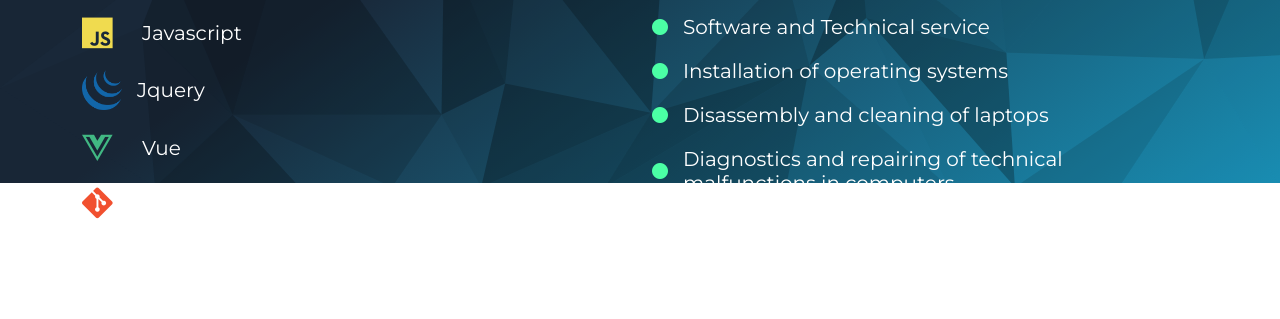
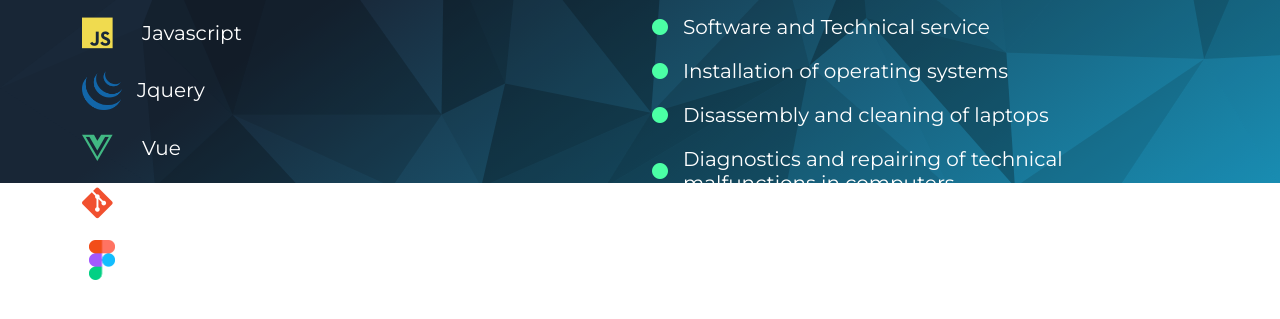
Before and after one commit to muradmuradov987/muradmuradov, a plain HTML site: page resume.html in a window 1280 px wide. Both pictures are taken after a click on the tab "Skills". Shown: the part 617-936 px from the top of the page. Before the commit the page ends 887 px from the top, so only its background shows below. Drawn offline with Linux system fonts and the light colour scheme.

Commit message:
'add-new-skill'

```diff
--- a/assets/sass/_resume.scss
+++ b/assets/sass/_resume.scss
@@ -151,6 +151,7 @@
                 img{
                     width: 40px;
                     height: 40px;
+                    object-fit: contain;
                 }
                 .fa-html5 {
                     color: #e34c26;
--- a/resume.html
+++ b/resume.html
@@ -223,6 +223,10 @@
                                     <i class="fa-brands fa-git-alt"></i>
                                     <h5>Git</h5>
                                 </div>
+                                <div class="web__content">
+                                    <img src="./assets/img/figma.png" alt="">
+                                    <h5>Figma</h5>
+                                </div>
                             </div>
 
                         </div>
```
Also changed, not shown: assets/css/style.css, assets/img/figma.png (added), 1 other file.
